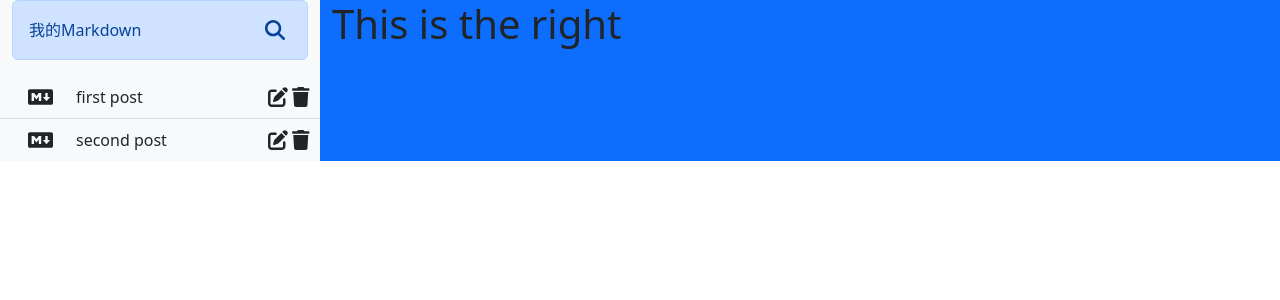
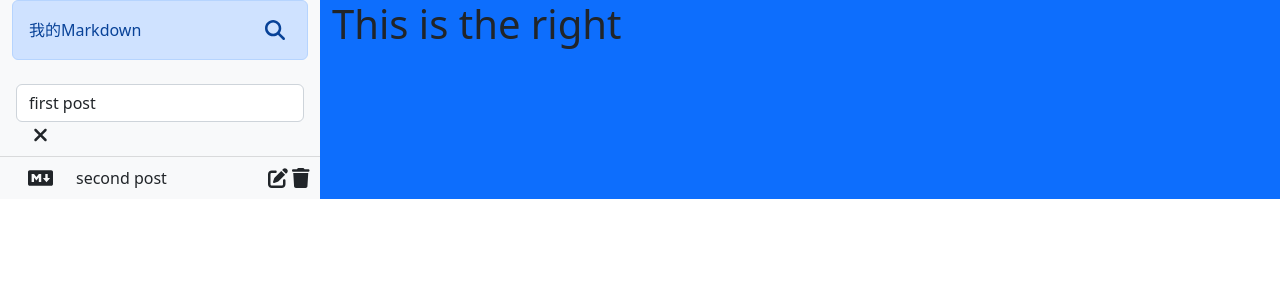
Before and after one commit to ZhangWei1220-zw/cloud-doc, a React (Create React App) app: page / in a window 1280 px wide. Both pictures are taken after a click on the button 268 px from the left and 97 px from the top of the page. Shown: the top 300 px of the page. Built offline with nearby package versions, Linux system fonts and the light colour scheme.

Commit message:
FileList行为

```diff
--- a/src/App.css
+++ b/src/App.css
@@ -3,3 +3,7 @@
   border: none;
   color: inherit;
 }
+
+.c-link{
+  cursor: pointer;
+}
--- a/src/App.js
+++ b/src/App.js
@@ -11,7 +11,12 @@ function App() {
       <div className='row'>
         <div className='col-3 bg-light left-panel'>
           <FileSearch title='我的Markdown' onFileSearch={()=>{}}/>
-          <FileList files={defaultFiles}/>
+          <FileList
+            files={defaultFiles}
+            onFileClick={(id) => {console.log(id);}}
+            onFileDelete={(id) => {console.log('deleting',id);}}
+            onSaveEdit={(id,value) => {console.log(id,value);}}
+          />
         </div>
         <div className='col-9 bg-primary right-panel'>
           <h1>This is the right</h1>
--- a/src/components/FileList.js
+++ b/src/components/FileList.js
@@ -1,21 +1,50 @@
-import React from 'react'
+import React, { useState, useEffect } from 'react'
 import { FontAwesomeIcon} from '@fortawesome/react-fontawesome'
-import {faEdit, faTrash} from '@fortawesome/free-solid-svg-icons'
+import {faEdit, faTrash, faTimes} from '@fortawesome/free-solid-svg-icons'
 import {faMarkdown} from '@fortawesome/free-brands-svg-icons'
 import PropTypes from 'prop-types'
 
 
 const FileList = ({ files, onFileClick, onSaveEdit, onFileDelete}) => {
+  const [ editStatus, setEditStatus ] = useState('')
+  const [ value, setValue ] = useState('')
+
+  const closeSearch = (event) => {
+    event.preventDefault()
+    setEditStatus(false)
+    setValue('')
+  }
+
+  useEffect(() => {
+    const handleInputEvent = (event) => {
+      const { keyCode } = event
+      if(keyCode === 13 && editStatus) {
+        let editItem = files.find(file => file.id === editStatus)
+        onSaveEdit(editItem.id, value)
+        setEditStatus(false)
+        setValue('')
+      }else if(keyCode === 27 && editStatus){
+        closeSearch(event)
+      }
+    }
+    document.addEventListener('keyup',handleInputEvent)
+    return () => {
+      document.removeEventListener('keyup',handleInputEvent)
+    }
+  })
+
   return (
     <ul
       className='list-group list-group-flush file-list'
     >
       {
-        files.map((file) =>  (
+        files.map(file =>  (
           <li
               className='list-group-item bg-light d-flex align-items-center row'
               key={file.id}
             >
+          {(file.id !== editStatus) &&
+            <>
              <span className='col-2'>
                 <FontAwesomeIcon
                   title='markdown'
@@ -23,11 +52,14 @@ const FileList = ({ files, onFileClick, onSaveEdit, onFileDelete}) => {
                   size='lg'
                 />
               </span>
-            <span className='col-8'>{file.title}</span>
+              <span
+                className='col-8 c-link'
+                onClick={() => onFileClick(file.id)}
+              >{file.title}</span>
               <button
                 type='button'
                 className='icon-button col-1'
-            onClick={() => {}}
+                onClick={() => {setEditStatus(file.id);setValue(file.title)}}
               >
               <FontAwesomeIcon
                 title='编辑'
@@ -38,7 +70,7 @@ const FileList = ({ files, onFileClick, onSaveEdit, onFileDelete}) => {
               <button
                 type='button'
                 className='icon-button col-1'
-            onClick={() => {}}
+                onClick={() => {onFileDelete(file.id)}}
               >
                 <FontAwesomeIcon
                   title='删除'
@@ -46,15 +78,42 @@ const FileList = ({ files, onFileClick, onSaveEdit, onFileDelete}) => {
                   size='lg'
                 />
               </button>
-          </li>)
+            </>
+          }
+          {
+            (file.id === editStatus &&
+              <>
+                <input
+                  className='form-control col-10'
+                  value={value}
+                  onChange={(e)=>{setValue(e.target.value)}}
+                />
+                <button
+                  type='button'
+                  className='icon-button col-2'
+                  onClick={closeSearch}
+                >
+                  <FontAwesomeIcon
+                    title='关闭'
+                    icon={faTimes}
+                    size='lg'
+                  />
+                </button>
+              </>
             )
           }
+          </li>
+        )
+      )}
     </ul>
   )
 }
 
 FileList.propTypes = {
-  files: PropTypes.array
+  files: PropTypes.array,
+  onFileClick: PropTypes.func,
+  onFileDelete: PropTypes.func,
+  onSaveEdit: PropTypes.func
 }
 
 export default FileList
```
Lines whose indentation alone changed are shown as unchanged.
